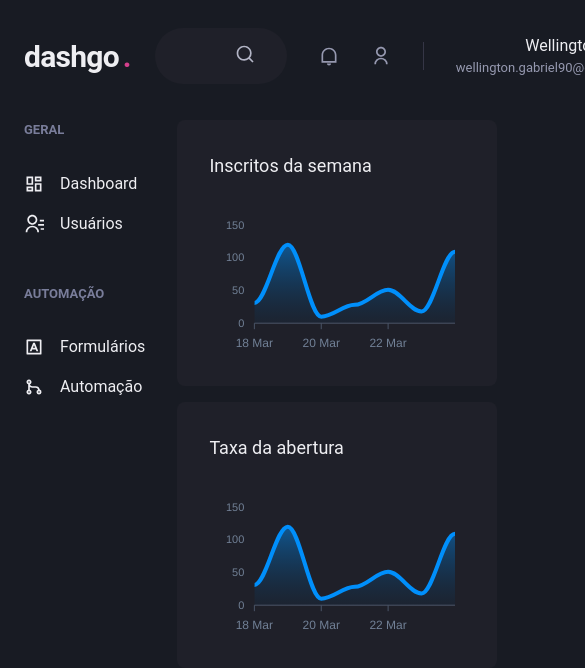
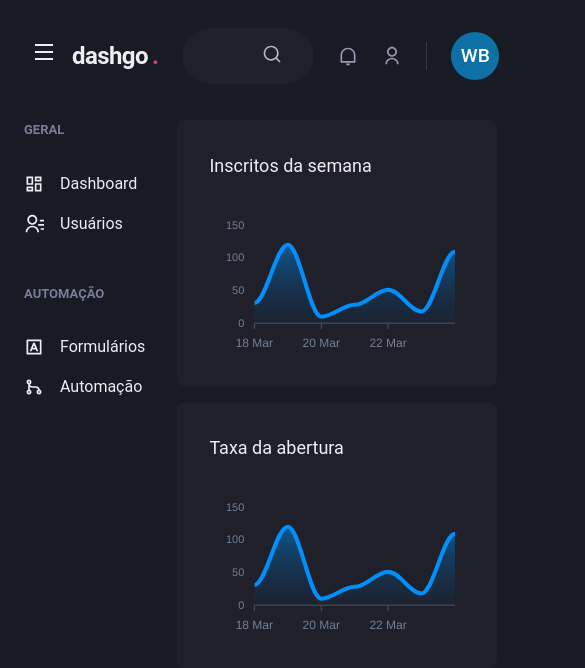
Before and after one commit to wellbarea/dashgo, a Next.js app: page /dashboard in a window 390 px wide. Shown: the top 668 px of the page, 585 px wide, since content can reach past the window. Built offline with nearby package versions, Linux system fonts and the light colour scheme.

Commit message:
feat: add responsive

```diff
--- a/package.json
+++ b/package.json
@@ -10,7 +10,7 @@
   },
   "dependencies": {
     "@chakra-ui/core": "^0.8.0",
-    "@chakra-ui/react": "^2.2.1",
+    "@chakra-ui/react": "^1.5.0",
     "@emotion/react": "^11.9.3",
     "@emotion/styled": "^11.9.3",
     "apexcharts": "^3.35.3",
--- a/src/components/Header/Logo.tsx
+++ b/src/components/Header/Logo.tsx
@@ -2,7 +2,7 @@
 
 export function Logo() {
     return (
-        <Text fontSize="3xl" fontWeight="bold" letterSpacing="tight" w="64">
+        <Text fontSize={["2xl", "3xl"]} fontWeight="bold" letterSpacing="tight" w="64">
             dashgo
             <Text as="span" ml="1" color="pink.500">
                 .
--- a/src/components/Header/NotificationsNav.tsx
+++ b/src/components/Header/NotificationsNav.tsx
@@ -4,9 +4,9 @@
 export default function NotificationsNav() {
     return (
         <HStack
-            mx="8"
-            spacing="8"
-            pr="8"
+            mx={["6", "8"]}
+            spacing={["6", "8"]}
+            pr={["6", "8"]}
             py="1"
             color="gray.300"
             borderRightWidth={1}
--- a/src/components/Header/Profile.tsx
+++ b/src/components/Header/Profile.tsx
@@ -1,10 +1,15 @@
 import { Avatar, Box, Flex, Text } from "@chakra-ui/react";
 
-export default function Profile() {
+interface Props {
+    showProfileData: boolean;
+}
+
+export default function Profile({ showProfileData }: Props) {
     return (
         <Flex
             align="center"
         >
+            { showProfileData && (
                 <Box
                     mr="4"
                     textAlign="right">
@@ -14,6 +19,7 @@
                         fontSize="small"
                     >wellington.gabriel90@gmail.com</Text>
                 </Box>
+            ) }
 
             <Avatar
                 size="md"
--- a/src/components/Header/index.tsx
+++ b/src/components/Header/index.tsx
@@ -1,10 +1,20 @@
-import { Flex } from "@chakra-ui/react";
+import { Flex, Icon, IconButton, useBreakpointValue } from "@chakra-ui/react";
+import { RiMenuLine } from "react-icons/ri";
+import { useSidebarDrawer } from "../../contexts/SidebarDrawerContext";
 import { Logo } from "./Logo";
 import NotificationsNav from "./NotificationsNav";
 import Profile from "./Profile";
 import { SearchBox } from "./SearchBox";
 
 export function Header() {
+
+    const { onOpen } = useSidebarDrawer();
+
+    const isWideVersion = useBreakpointValue({
+        base: false,
+        lg: false
+    });
+
     return (
         <Flex
             w="100%"
@@ -16,15 +26,29 @@
             px="6"
             align="center"
         >
+            {!isWideVersion && (
+                <IconButton
+                    aria-label="Open navigation"
+                    icon={<Icon as={RiMenuLine} />}
+                    fontSize="24"
+                    variant="unstyled"
+                    onClick={onOpen}
+                    mr="2"
+                    >
+
+                </IconButton>
+            )}
+
             <Logo />
-            <SearchBox />
+
+            { !isWideVersion && <SearchBox />}
 
             <Flex
                 align="center"
                 ml="auto"
             >
                 <NotificationsNav />
-                <Profile />
+                <Profile showProfileData={isWideVersion} />
             </Flex>
         </Flex>
     )
--- /dev/null
+++ b/src/components/Sidebar/SidebarNav.tsx
@@ -0,0 +1,31 @@
+import { Stack } from "@chakra-ui/react";
+import { NavSection } from './NavSection';
+import { NavLink } from './NavLink';
+import { RiContactsLine, RiDashboardLine, RiGitMergeLine, RiInputMethodLine } from "react-icons/ri";
+
+export function SidebarNav() {
+    return (
+        <Stack
+            spacing="12"
+            align="flex-start"
+        >
+            <NavSection title="GERAL">
+                <NavLink icon={RiDashboardLine}>
+                    Dashboard
+                </NavLink>
+                <NavLink icon={RiContactsLine}>
+                    Usuários
+                </NavLink>
+            </NavSection>
+
+            <NavSection title="AUTOMAÇÃO">
+                <NavLink icon={RiInputMethodLine}>
+                    Formulários
+                </NavLink>
+                <NavLink icon={RiGitMergeLine}>
+                    Automação
+                </NavLink>
+            </NavSection>
+        </Stack>
+    )
+}
--- a/src/components/Sidebar/index.tsx
+++ b/src/components/Sidebar/index.tsx
@@ -1,37 +1,39 @@
-import { Box, Stack } from "@chakra-ui/react";
-import { RiContactsLine, RiDashboardLine, RiGitMergeLine, RiInputMethodLine } from "react-icons/ri";
-import { NavSection } from "./NavSection";
-import { NavLink } from './NavLink';
+import { DrawerContent } from "@chakra-ui/react";
+import { Box, Drawer, DrawerBody, DrawerCloseButton, DrawerHeader, DrawerOverlay, useBreakpointValue } from "@chakra-ui/react";
+import { useSidebarDrawer } from "../../contexts/SidebarDrawerContext";
+import { SidebarNav } from './SidebarNav';
 
 export function Sidebar() {
+
+    const { isOpen, onClose } = useSidebarDrawer();
+
+    const isFloatingSidebar = useBreakpointValue({
+        base: true,
+        lg: false
+    });
+
+    if (isFloatingSidebar) {
+        <Drawer isOpen={isOpen} placement="left" onClose={onClose}>
+            <DrawerOverlay>
+                <DrawerContent bg="gray.800" p="4">
+                    <DrawerCloseButton mt="6" />
+                    <DrawerHeader>Navegação</DrawerHeader>
+
+                    <DrawerBody>
+                        <SidebarNav />
+                    </DrawerBody>
+                </DrawerContent>
+            </DrawerOverlay>
+        </Drawer>
+    }
+
     return (
         <Box
             as="aside"
             w="64"
             mr="8"
         >
-            <Stack
-                spacing="12"
-                align="flex-start"
-            >
-                <NavSection title="GERAL">
-                    <NavLink icon={RiDashboardLine}>
-                        Dashboard
-                    </NavLink>
-                    <NavLink icon={RiContactsLine}>
-                        Usuários
-                    </NavLink>
-                </NavSection>
-
-                <NavSection title="AUTOMAÇÃO">
-                    <NavLink icon={RiInputMethodLine}>
-                        Formulários
-                    </NavLink>
-                    <NavLink icon={RiGitMergeLine}>
-                        Automação
-                    </NavLink>
-                </NavSection>
-            </Stack>
+            <SidebarNav />
         </Box>
     )
 }
--- /dev/null
+++ b/src/contexts/SidebarDrawerContext.tsx
@@ -0,0 +1,29 @@
+import { useDisclosure, UseDisclosureReturn } from "@chakra-ui/react";
+import { useRouter } from "next/router";
+import { createContext, ReactNode, useContext, useEffect } from "react";
+
+type Props = {
+    children: ReactNode;
+}
+
+type SidebarDrawerContextData = UseDisclosureReturn;
+
+const SidebarDrawerContext = createContext({} as SidebarDrawerContextData);
+
+export function SidebarDrawerProvider({ children }: Props) {
+
+    const disclosure = useDisclosure();
+    const router = useRouter();
+
+    useEffect(() => {
+        disclosure.onClose();
+    }, [router.asPath])
+
+    return (
+        <SidebarDrawerContext.Provider value={disclosure}>
+            {children}
+        </SidebarDrawerContext.Provider>
+    )
+}
+
+export const useSidebarDrawer = () => useContext(SidebarDrawerContext);
--- a/src/pages/_app.tsx
+++ b/src/pages/_app.tsx
@@ -1,11 +1,14 @@
 import { AppProps } from 'next/app';
 import { ChakraProvider } from '@chakra-ui/react';
 import { theme } from '../../styles/theme';
+import { SidebarDrawerProvider } from '../contexts/SidebarDrawerContext';
 
 function MyApp({ Component, pageProps }: AppProps) {
   return (
     <ChakraProvider theme={theme}>
-      <Component {...pageProps} />
+      <SidebarDrawerProvider>
+        <Component {...pageProps} />
+      </SidebarDrawerProvider>
     </ChakraProvider>
   )
 }
```
Also changed, not shown: 1 other file (tests, documents, lock files or other folders). Lines whose indentation alone changed are shown as unchanged.
